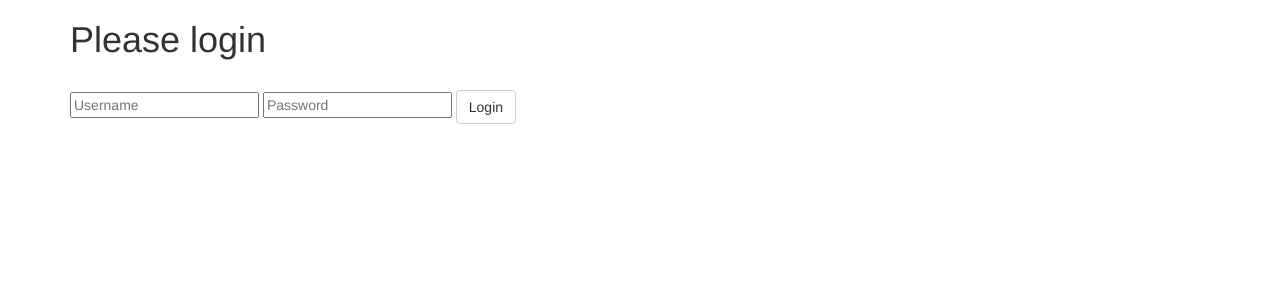
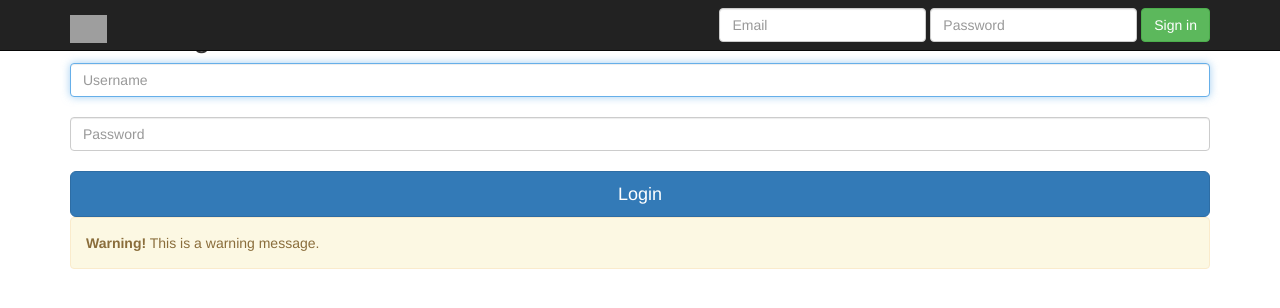
Before and after one commit to eric-anthony/rmm-api, a Flask app: page /login in a window 1280 px wide. Shown: the top 308 px of the page. Run offline with Flask 2, Linux system fonts and the light colour scheme; some libraries are stand-ins or nearby versions; grey boxes are pictures that could not be loaded.

Commit message:
First Bootcamp iteration

```diff
--- a/app.py
+++ b/app.py
@@ -18,6 +18,7 @@
             return redirect(url_for('login'))
     return wrap
 
+#Home Page
 @app.route('/')
 @login_required
 def home():
@@ -27,6 +28,7 @@
 def welcome():
     return render_template("welcome.html")
 
+#Login Page
 @app.route('/login',methods=['GET','POST'])
 def login():
     error = None
@@ -40,6 +42,7 @@
 
     return render_template("login.html", error=error)
 
+#Logout Page
 @app.route('/logout')
 @login_required
 def logout():
@@ -47,6 +50,15 @@
     flash('You were just logged out')
     return redirect(url_for('welcome'))
 
+#Signin Page
+@app.route('/signin')
+def signin():
+    return render_template("signin.html")
+
+@app.route('/jumbotron')
+def jumbotron():
+    return render_template("jumbotron.html")
+
 if __name__ == '__main__':
     host = os.getenv('IP','0.0.0.0')
     port = int(os.getenv('PORT',5000))
--- a/templates/base.html
+++ b/templates/base.html
@@ -1,27 +1,81 @@
 <!DOCTYPE html>
-<html>
+<html lang="en">
   <head>
-    <title>Flask Intro</title>
-    <meta name="viewport" content="width=device-width, initial-scale=1.0">
-    <link href="static/css/bootstrap.min.css" rel="stylesheet" media="screen">
+    <meta charset="utf-8">
+    <meta http-equiv="X-UA-Compatible" content="IE=edge">
+    <meta name="viewport" content="width=device-width, initial-scale=1">
+    <!-- The above 3 meta tags *must* come first in the head; any other head content must come *after* these tags -->
+    <meta name="description" content="">
+    <meta name="author" content="">
+    <link rel="icon" href="../../favicon.ico">
+
+    <title>Jumbotron Template for Bootstrap</title>
+
+    <!-- Bootstrap core CSS -->
+    <link href="../static/css/bootstrap.min.css" rel="stylesheet">
+
+    <!-- IE10 viewport hack for Surface/desktop Windows 8 bug -->
+    <link href="../static/css/ie10-viewport-bug-workaround.css" rel="stylesheet">
+
+    <!-- Custom styles for this template -->
+    <link href="../static/css/jumbotron.css" rel="stylesheet">
+
+    <!-- Just for debugging purposes. Don't actually copy these 2 lines! -->
+    <!--[if lt IE 9]><script src="../../assets/js/ie8-responsive-file-warning.js"></script><![endif]-->
+    <script src="../static/js/ie-emulation-modes-warning.js"></script>
+
+    <!-- HTML5 shim and Respond.js for IE8 support of HTML5 elements and media queries -->
+    <!--[if lt IE 9]>
+      <script src="https://oss.maxcdn.com/html5shiv/3.7.3/html5shiv.min.js"></script>
+      <script src="https://oss.maxcdn.com/respond/1.4.2/respond.min.js"></script>
+    <![endif]-->
   </head>
+
   <body>
 
-    <div class="container">
+    <nav class="navbar navbar-inverse navbar-fixed-top">
+      <div class="container">
+        <div class="navbar-header">
+          <button type="button" class="navbar-toggle collapsed" data-toggle="collapse" data-target="#navbar" aria-expanded="false" aria-controls="navbar">
+            <span class="sr-only">Toggle navigation</span>
+            <span class="icon-bar"></span>
+            <span class="icon-bar"></span>
+            <span class="icon-bar"></span>
+          </button>
+          <a class="navbar-brand" href="#">
+          <img src="{{ url_for('static', filename='Logo-v2-trans.png') }}" height="28">
+          </a>
 
-      <!-- child template -->
-      {% block content %}{% endblock %}
+        </div>
+        <div id="navbar" class="navbar-collapse collapse">
+          <form class="navbar-form navbar-right">
+            <div class="form-group">
+              <input type="text" placeholder="Email" class="form-control">
+            </div>
+            <div class="form-group">
+              <input type="password" placeholder="Password" class="form-control">
+            </div>
+            <button type="submit" class="btn btn-success">Sign in</button>
+          </form>
+        </div><!--/.navbar-collapse -->
+      </div>
+    </nav>
 
-      <!-- errors -->
-      {% if error %}
-        <p class="error"><strong>Error:</strong> {{ error }}</p>
-      {% endif %}
+  {% block content %}{% endblock %}
 
-      <!-- messages -->
-      {% for message in get_flashed_messages() %}
-        {{ message }}
-      {% endfor %}
+  <div class="container">
+    <div class="alert alert-warning" role="alert">
+      <strong>Warning!</strong> This is a warning message.
     </div>
+  </div>
 
+      <!-- Bootstrap core JavaScript
+    ================================================== -->
+    <!-- Placed at the end of the document so the pages load faster -->
+    <script src="https://ajax.googleapis.com/ajax/libs/jquery/1.12.4/jquery.min.js"></script>
+    <script>window.jQuery || document.write('<script src="../static/js/vendor/jquery.min.js"><\/script>')</script>
+    <script src="../static/js/bootstrap.min.js"></script>
+    <!-- IE10 viewport hack for Surface/desktop Windows 8 bug -->
+    <script src="../static/js/ie10-viewport-bug-workaround.js"></script>
   </body>
 </html>
--- a/templates/login.html
+++ b/templates/login.html
@@ -1,14 +1,14 @@
 {% extends "base.html" %}
+
 {% block content %}
-
-<h1>Please login</h1>
-<br>
-<form action="" method="post">
-  <input type="text" placeholder="Username" name="username" value="{{
-    request.form.username }}">
-    <input type="password" placeholder="Password" name="password" value="{{
-    request.form.password }}">
-  <input class="btn btn-default" type="submit" value="Login">
+<div class="container">
+<form method="POST" class="form-signin">
+  <h2 class="form-signin-heading">Please login</h2>
+  <input type="text" class="form-control" placeholder="Username" name="username" value="{{
+    request.form.username }}" required autofocus><br>
+  <input type="password" class="form-control" placeholder="Password" name="password" value="{{
+    request.form.password }}" required><br>
+  <input class="btn btn-lg btn-primary btn-block" type="submit" value="Login">
 </form>
-
+</div>
 {% endblock %}
--- a/templates/welcome.html
+++ b/templates/welcome.html
@@ -1,4 +1,5 @@
 {% extends "base.html" %}
+
 {% block content %}
 
 <h1>Welcome to Flask!</h2>
```
